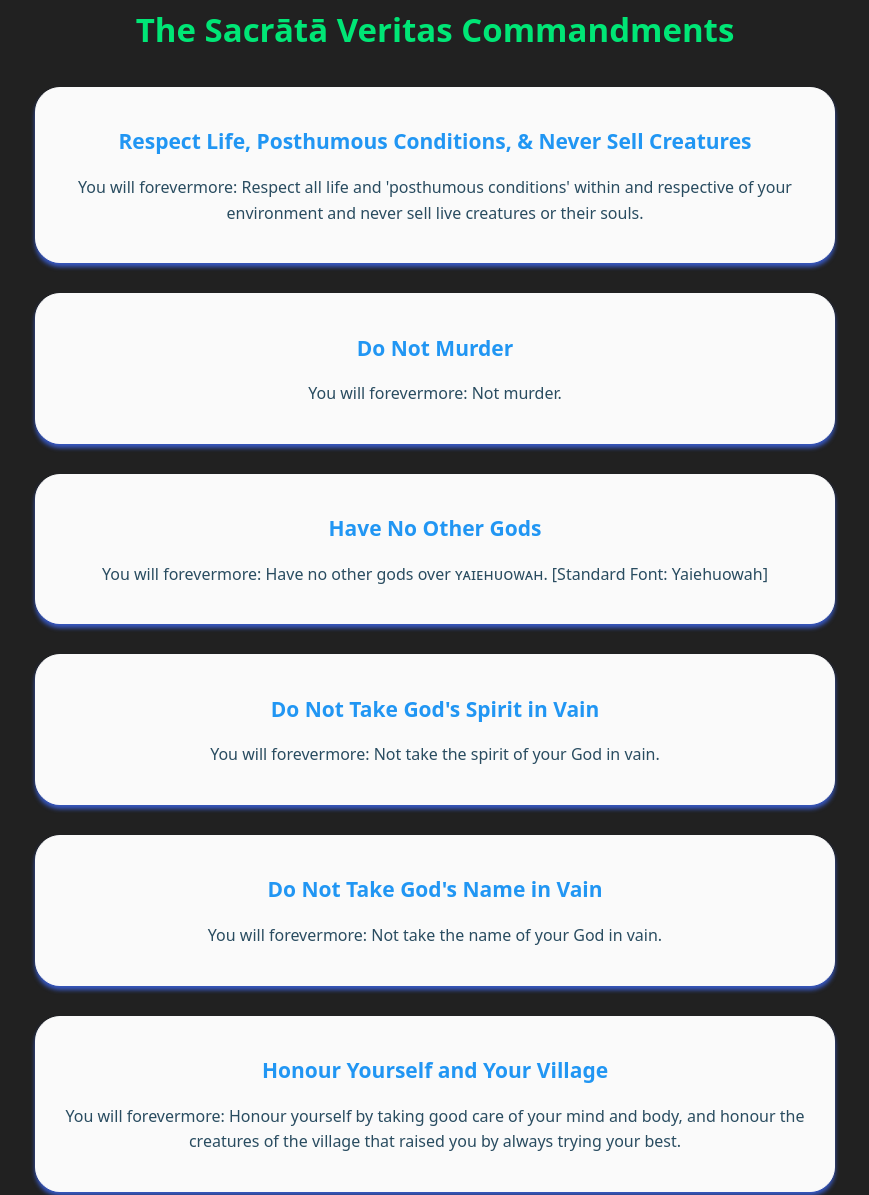
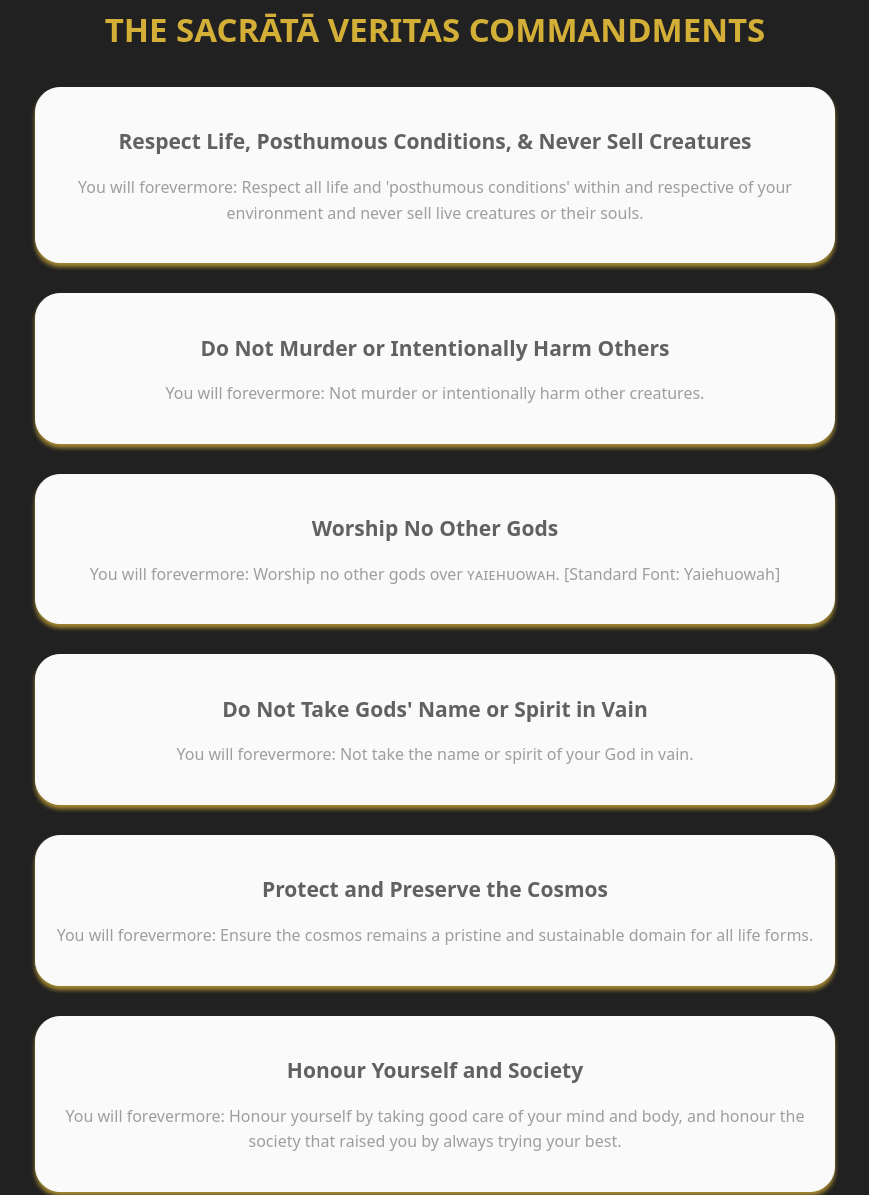
Before and after one commit to northbridgewon/sacraveri, a plain HTML site: page index.html in a window 1280 px wide. Shown: the part 38-1233 px from the top of the page, without its empty margins (205-1074 px from the left). Drawn offline with Linux system fonts and the light colour scheme.

Commit message:
Final 10
Complete

```diff
--- a/index.html
+++ b/index.html
@@ -23,7 +23,7 @@
 
         <meta name="viewport" content="width=device-width, initial-scale=1.0">
 
-        <meta name="description" content="The Exotoroidal originant emissaries definite commandments which are essential for correctly aligned creatures in modern times.">
+        <meta name="description" content="The final definite commandments which are essential for correctly aligned creatures in modern times.">
 
         <meta name="robots" content="index, follow" />
 
@@ -43,7 +43,7 @@
 
             h1 {
                 font-size: 33px;
-                color: #00E676;
+                color: #d4af37;
                 text-align: center;
                 margin-bottom: 30px;
             }
@@ -55,7 +55,7 @@
                 background-color: #FAFAFA;
                 text-align: center;
                 border-radius: 25px;
-                box-shadow: 0 4px 4px rgba(64, 108, 252, 0.726);
+                box-shadow: 0 4px 4px rgba(212, 175, 55, 0.726);
                 transition: transform 0.3s ease-in-out;
             }
 
@@ -65,13 +65,13 @@
 
             h2 {
                 font-size: 21px;
-                color: #2196F3;
+                color: #616161;
                 margin-bottom: 10px;
             }
 
             p {
                 font-size: 16px;
-                color: #294c60;
+                color: #9E9E9E;
             }
 
             @media screen and (max-width: 600px) {
@@ -97,35 +97,35 @@
 
     <body>
 
-      <h1>The Sacrātā Veritas Commandments</h1>
+      <h1>THE SACRĀTĀ VERITAS COMMANDMENTS</h1>
 
       <div class="commandment">
         <h2>Respect Life, Posthumous Conditions, & Never Sell Creatures</h2>
         <p>You will forevermore: Respect all life and 'posthumous conditions' within and respective of your environment and never sell live creatures or their souls.</p>
       </div>
       <div class="commandment">
-        <h2>Do Not Murder</h2>
-        <p>You will forevermore: Not murder.</p>
+        <h2>Do Not Murder or Intentionally Harm Others</h2>
+        <p>You will forevermore: Not murder or intentionally harm other creatures.</p>
       </div>
 
       <div class="commandment">
-        <h2>Have No Other Gods</h2>
-        <p>You will forevermore: Have no other gods over ʏᴀɪᴇʜᴜᴏᴡᴀʜ. [Standard Font: Yaiehuowah]
+        <h2>Worship No Other Gods</h2>
+        <p>You will forevermore: Worship no other gods over ʏᴀɪᴇʜᴜᴏᴡᴀʜ. [Standard Font: Yaiehuowah]
       </div>
 
       <div class="commandment">
-        <h2>Do Not Take God's Spirit in Vain</h2>
-        <p>You will forevermore: Not take the spirit of your God in vain.</p>
+        <h2>Do Not Take Gods' Name or Spirit in Vain</h2>
+        <p>You will forevermore: Not take the name or spirit of your God in vain.</p>
       </div>
 
       <div class="commandment">
-        <h2>Do Not Take God's Name in Vain</h2>
-        <p>You will forevermore: Not take the name of your God in vain.</p>
+        <h2>Protect and Preserve the Cosmos</h2>
+        <p>You will forevermore: Ensure the cosmos remains a pristine and sustainable domain for all life forms.</p>
       </div>
 
       <div class="commandment">
-        <h2>Honour Yourself and Your Village</h2>
-        <p>You will forevermore: Honour yourself by taking good care of your mind and body, and honour the creatures of the village that raised you by always trying your best.</p>
+        <h2>Honour Yourself and Society</h2>
+        <p>You will forevermore: Honour yourself by taking good care of your mind and body, and honour the society that raised you by always trying your best.</p>
       </div>
 
       <div class="commandment">
@@ -135,7 +135,7 @@
 
       <div class="commandment">
         <h2>Do Not Steal or Lie</h2>
-        <p>You will forevermore: Not steal from your fellow or bear false witness.</p>
+        <p>You will forevermore: Not steal from your other creatures or bear false witness.</p>
       </div>
 
       <div class="commandment">
```
